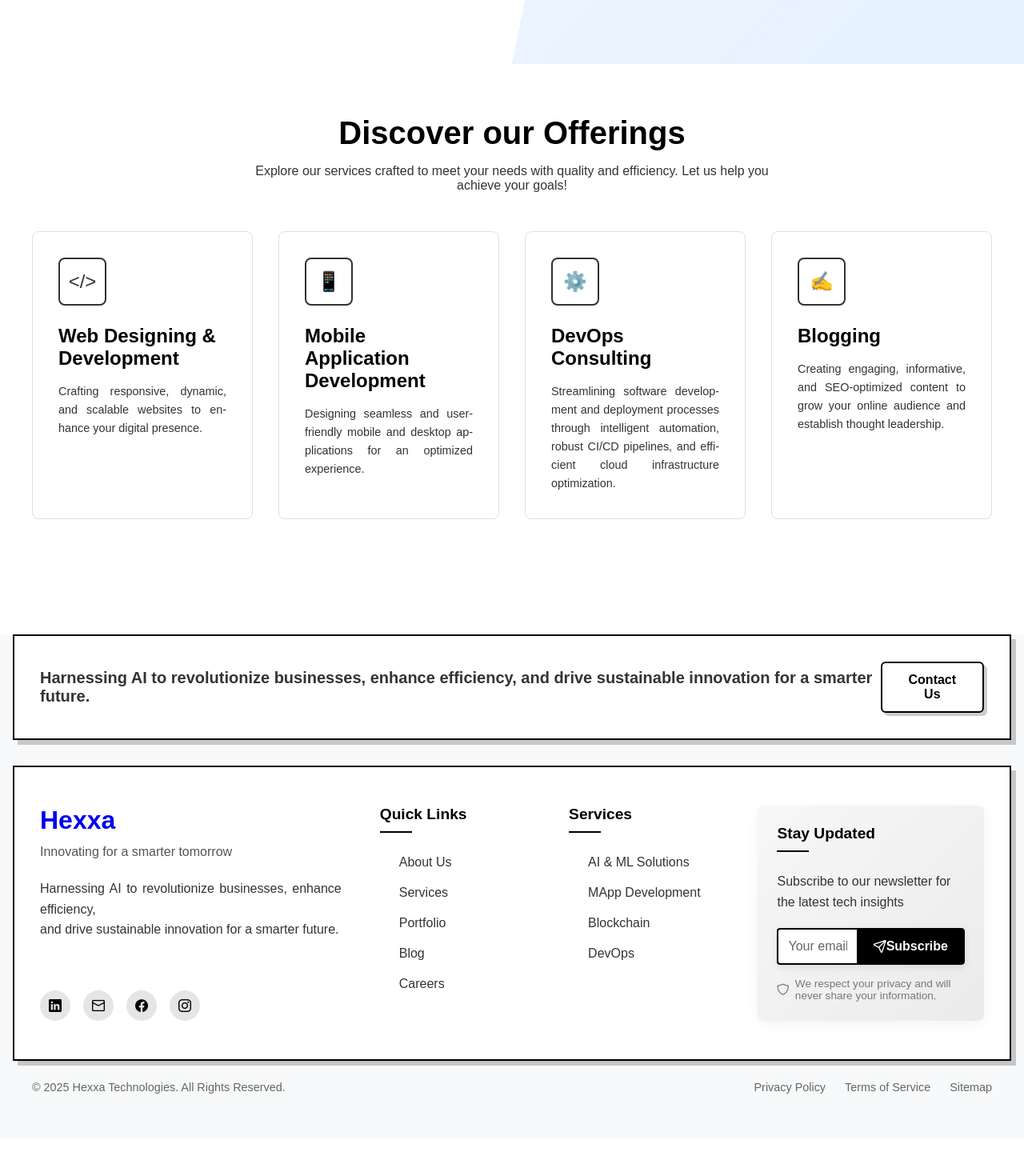
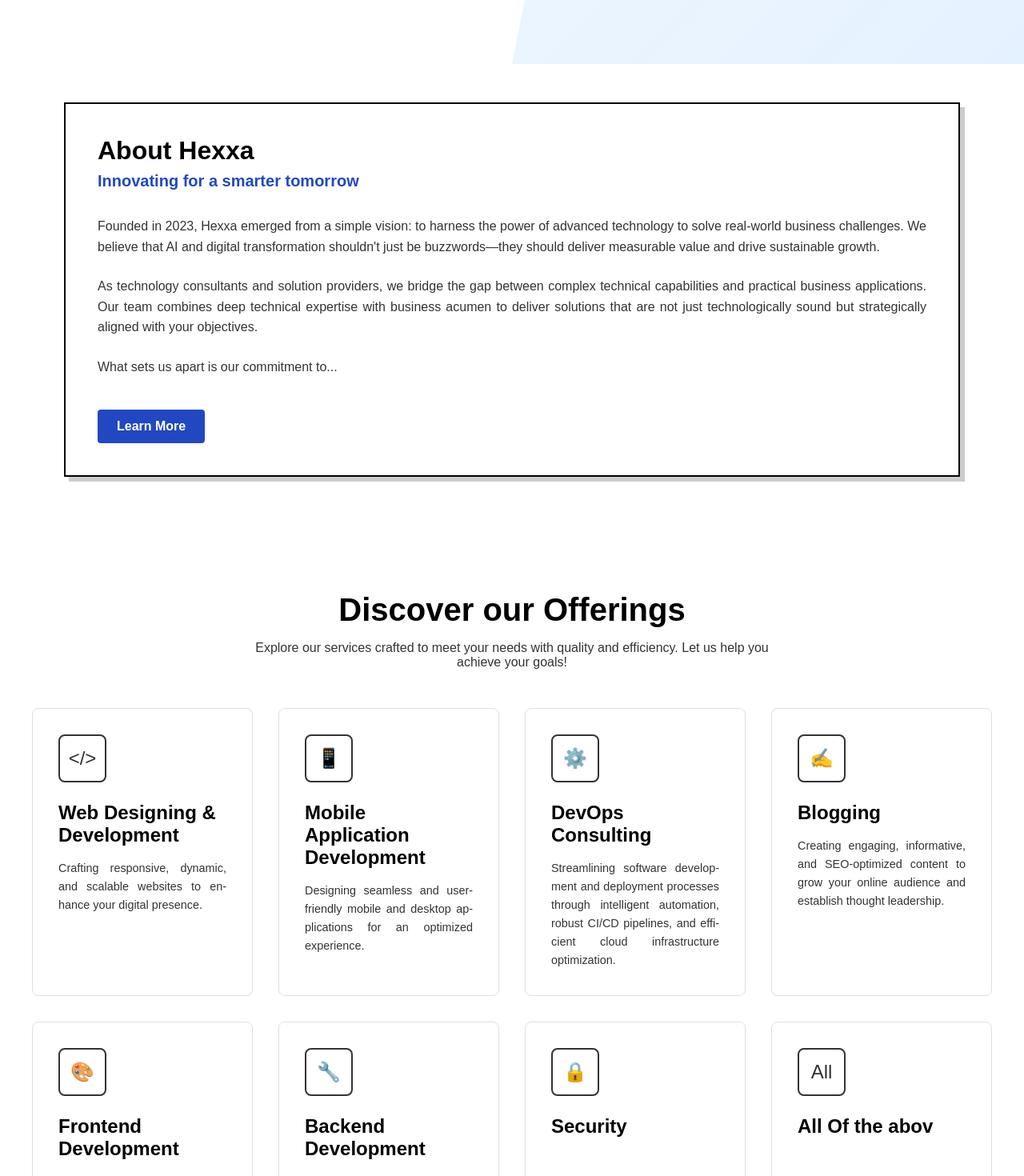
Before and after one commit to MadhavDesai207/hexxa, a React (Vite) app: page / in a window 1280 px wide. Shown: the part 800-2270 px from the top of the page at 80% size. Before the commit the page ends 2223 px from the top, so only its background shows below. Built offline with nearby package versions, Linux system fonts and the light colour scheme.

Commit message:
Created about section in homepage and added more offerings and make ui enhancement to the websote.

```diff
--- a/src/components/Footer.css
+++ b/src/components/Footer.css
@@ -4,7 +4,7 @@
   font-family: 'Poppins', 'Segoe UI', Roboto, sans-serif;
   margin-top: 5rem;
   padding: 0 1rem 2rem;
-  background-color: #f8f9fa;
+  background-color: #ffffff;
 }
 
 /* Main card styling to match image */
@@ -13,7 +13,6 @@
   margin: 0 auto;
   background-color: #ffffff;
   border: 2px solid #000;
-  border-radius: 4px;
   box-shadow: 6px 6px 0 rgba(0, 0, 0, 0.2);
   overflow: hidden;
   position: relative;
@@ -21,7 +20,7 @@
   width: 100%;
   max-width: 100%;
   margin: 2rem 0 0 0;
-  border-radius: 0;
+
 }
 
 .footer-content {
--- a/src/components/HexaLogo.jsx
+++ b/src/components/HexaLogo.jsx
@@ -132,13 +132,23 @@ export const HexaLogo = () => {
       <g className="logo-container">
         {/* HE text - first line */}
         <text id="H" x="100" y="130" fontSize="80" className="letter">H</text>
-        <text id="E" x="150" y="130" fontSize="80" className="letter">E</text>
+        <text id="E" x="154" y="140" fontSize="80" className="letter">E</text>
 
         {/* XXA text - second line (with increased spacing) */}
-        <text id="X1" x="140" y="215" fontSize="80" className="letter">X</text>
-        <text id="X2" x="190" y="215" fontSize="80" className="letter">X</text>
-        <text id="A" x="240" y="215" fontSize="80" className="letter">A</text>
+        <text id="X1" x="144" y="205" fontSize="80" className="letter">X</text>
+        <text id="X2" x="194" y="215" fontSize="80" className="letter">X</text>
+        <text id="A" x="244" y="205" fontSize="80" className="letter">A</text>
       </g>
+      {/* <g className="logo-container"> */}
+        {/* HE text - first line */}
+        {/* <text id="H" x="80" y="175" fontSize="80" className="letter">H</text>
+        <text id="E" x="135" y="175" fontSize="80" className="letter">E</text> */}
+
+        {/* XXA text - second line (with increased spacing) */}
+        {/* <text id="X1" x="180" y="175" fontSize="80" className="letter">X</text>
+        <text id="X2" x="230" y="175" fontSize="80" className="letter">X</text>
+        <text id="A" x="280" y="175" fontSize="80" className="letter">A</text>
+      </g> */}
     </svg>
   );
 };
--- a/src/pages/AboutPage.jsx
+++ b/src/pages/AboutPage.jsx
@@ -1,5 +1,8 @@
+import React, { useEffect, useRef, useState } from 'react';
+import gavo from "../assets/team/Gavo.jpg";
 import "../pages/styles/AboutPage.css";
-import React, { useState, useEffect, useRef } from 'react';
+
+// Import other images similarly
 
 export const AboutPage = () => {
   // Team members data
@@ -193,11 +196,15 @@ export const AboutPage = () => {
               key={member.id}
               className={`team-card ${teamCardsVisible[index] ? 'visible' : ''}`}
               ref={el => teamCardsRef.current[index] = el}
-              style={{transitionDelay: `${index * 100}ms`}}
+              style={{ transitionDelay: `${index * 100}ms` }}
             >
+
               <div className="team-image-container">
-                {/* Use a placeholder div instead of an actual image for development */}
-                <div className="team-image-placeholder" aria-label={`Photo of ${member.name}`}></div>
+                <img
+                  src={member.image}
+                  alt={`Photo of ${member.name}`}
+                  className="team-image"
+                />
               </div>
               <div className="team-info">
                 <h3>{member.name}</h3>
--- a/src/pages/HomePage.jsx
+++ b/src/pages/HomePage.jsx
@@ -1,11 +1,55 @@
+
 import React from 'react';
+import { Link } from 'react-router-dom';
+import { HeroSection } from '../components/HeroSection';
+import "../pages/styles/HomePage.css";
 import { ServicesSection } from './ServicesSection';
-import { HeroSection } from '../components/HeroSection';
+
+
 
 export const HomePage = () => {
+  // Function to handle scrolling to top when navigating to About page
+  const handleAboutNavigation = () => {
+    window.scrollTo(0, 0);
+  };
+
   return (
     <div className="home-page">
       <HeroSection />
+
+
+      <section className="about-section">
+        <div className="about-container">
+          <div className="about-content">
+            <h2 className="about-heading">About Hexxa</h2>
+            <h3 className="about-subheading">Innovating for a smarter tomorrow</h3>
+
+            <p className="about-text">
+              Founded in 2023, Hexxa emerged from a simple vision: to harness the power of advanced technology to solve
+              real-world business challenges. We believe that AI and digital transformation shouldn't just be buzzwords—they
+              should deliver measurable value and drive sustainable growth.
+            </p>
+
+            <p className="about-text">
+              As technology consultants and solution providers, we bridge the gap between complex technical capabilities
+              and practical business applications. Our team combines deep technical expertise with business acumen to
+              deliver solutions that are not just technologically sound but strategically aligned with your objectives.
+            </p>
+
+            <p className="about-text">
+              What sets us apart is our commitment to...
+               {/* making advanced technology accessible. We don't just implement
+              solutions; we ensure you understand how they work and how they benefit your business. This transparent
+              approach has earned us the trust of clients across industries, from startups to enterprise organizations. */}
+            </p>
+
+            <Link to="/about" className="about-link" onClick={handleAboutNavigation}>
+              Learn More
+            </Link>
+          </div>
+        </div>
+      </section>
+
       <ServicesSection />
     </div>
   );
--- a/src/pages/ServiceIcon.jsx
+++ b/src/pages/ServiceIcon.jsx
@@ -1,5 +1,4 @@
 import React from 'react';
-
 
 export const ServiceIcon = ({ type }) => {
   // Function to return appropriate icon based on type
@@ -41,6 +40,31 @@ export const ServiceIcon = ({ type }) => {
             <div className="blog-icon">✍️</div>
           </div>
         );
+      case "frontend-dev":
+        return (
+          <div className="icon-placeholder frontend">
+            <div className="frontend-icon">🎨</div>
+          </div>
+        );
+      case "backend-dev":
+        return (
+          <div className="icon-placeholder backend">
+            <div className="backend-icon">🔧</div>
+          </div>
+        );
+      case "security":
+        return (
+          <div className="icon-placeholder security">
+            <div className="security-icon">🔒</div>
+          </div>
+        );
+
+      case "above":
+        return (
+          <div className="icon-placeholder security">
+            <div className="security-icon">All</div>
+          </div>
+        );
       default:
         return null;
     }
--- a/src/pages/ServicesSection.jsx
+++ b/src/pages/ServicesSection.jsx
@@ -1,6 +1,7 @@
 import React from 'react';
 import '../pages/styles/ServiceSection.css';
 import { ServiceCard } from './ServiceCard';
+import { title } from 'motion/react-client';
 
 export const ServicesSection = () => {
   const services =
@@ -24,6 +25,26 @@ export const ServicesSection = () => {
         title: "Blogging",
         icon: "blogging",
         description: "Creating engaging, informative, and SEO-optimized content to grow your online audience and establish thought leadership."
+      },
+      {
+        title: "Frontend Development",
+        icon: "frontend-dev",
+        description: ""
+      },
+      {
+        title: "Backend Development",
+        icon: "backend-dev",
+        description: ""
+      },
+      {
+        title: "Security",
+        icon: "security",
+        description: ""
+      },
+      {
+        title: "All Of the abov",
+        icon: "above",
+        description: ""
       }
     ]
 
--- a/src/pages/styles/AboutPage.css
+++ b/src/pages/styles/AboutPage.css
@@ -245,6 +245,13 @@
   animation: shimmer 3s infinite;
 }
 
+.team-image {
+  width: 100%;
+  height: 100%;
+  object-fit:fill;
+  border-radius: 5px;
+}
+
 @keyframes shimmer {
   0% {
     transform: translateX(-100%) rotate(45deg);
--- a/src/pages/styles/HomePage.css
+++ b/src/pages/styles/HomePage.css
@@ -134,3 +134,81 @@
     border-color: #ffeeba;
     color: #856404;
   }
+
+  /* About Us section styling */
+.about-section {
+  padding: 3rem 0;
+  background-color: #ffffff;
+  margin-bottom: 2rem;
+}
+
+.about-container {
+  max-width: 1200px;
+  margin: 0 auto;
+  padding: 0 1rem;
+  width: 90%;
+  max-width: 100%;
+
+}
+
+.about-content {
+  background-color: #ffffff;
+  padding: 2.5rem;
+  box-shadow: 6px 6px 0 rgba(0, 0, 0, 0.2);
+  text-align: justify;
+  border: 2px black solid;
+
+
+}
+
+.about-heading {
+  color: #000;
+  font-size: 2rem;
+  font-weight: 700;
+  margin-bottom: 0.5rem;
+}
+
+.about-subheading {
+  color: #2148c0;
+  font-size: 1.25rem;
+  font-weight: 600;
+  margin-bottom: 2rem;
+}
+
+.about-text {
+  color: #333;
+  margin-bottom: 1.5rem;
+  line-height: 1.6;
+  font-size: 1rem;
+}
+
+.about-link {
+  display: inline-block;
+  background-color: #2148c0;
+  color: white;
+  padding: 0.75rem 1.5rem;
+  border-radius: 4px;
+  text-decoration: none;
+  font-weight: 600;
+  transition: background-color 0.3s ease;
+  margin-top: 1rem;
+}
+
+.about-link:hover {
+  background-color: #1a3aa0;
+}
+
+/* Responsive adjustments */
+@media screen and (max-width: 768px) {
+  .about-content {
+    padding: 1.5rem;
+  }
+
+  .about-heading {
+    font-size: 1.75rem;
+  }
+
+  .about-subheading {
+    font-size: 1.1rem;
+  }
+}
```
Also changed, not shown: src/assets/team/Gavo.jpg (added).
